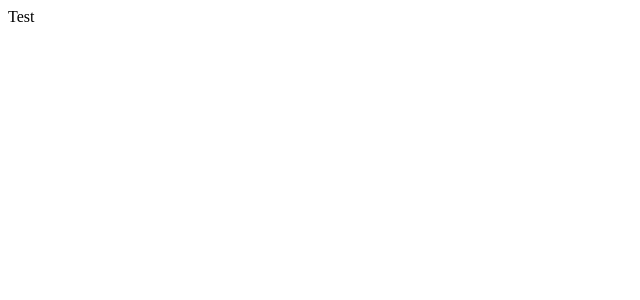
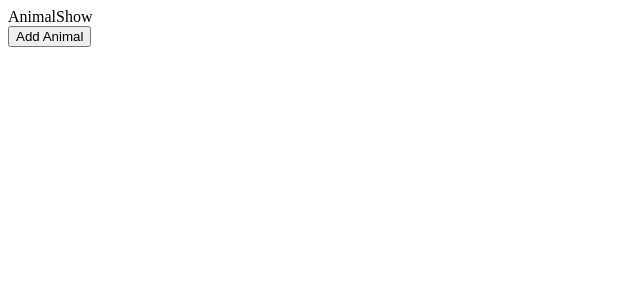
Before and after one commit to Noi-Git/L-animals, a React (Create React App) app: page / in a window 1280 px wide. Shown: the top 300 px of the page, without its empty margins (0-640 px from the left). Built offline with nearby package versions, Linux system fonts and the light colour scheme.

Commit message:
add random animal when clicked

```diff
--- /dev/null
+++ b/src/AnimalShow.js
@@ -0,0 +1,7 @@
+import React from 'react'
+
+const AnimalShow = () => {
+  return <div>AnimalShow</div>
+}
+
+export default AnimalShow
--- a/src/App.js
+++ b/src/App.js
@@ -1,5 +1,26 @@
+import { useState } from 'react'
+import AnimalShow from './AnimalShow'
+
+const getRandomAnimal = () => {
+  const animals = ['bird', 'cat', 'cow', 'dog', 'gator', 'horse']
+
+  return animals[Math.floor(Math.random() * animals.length)]
+}
+
 function App() {
-  return <div>Test</div>
+  const [animals, setAnimals] = useState([])
+
+  const handleClick = () => {
+    setAnimals(getRandomAnimal())
+  }
+
+  return (
+    <div>
+      <AnimalShow />
+      <button onClick={handleClick}>Add Animal</button>
+      <div>{animals}</div>
+    </div>
+  )
 }
 
 export default App
```
